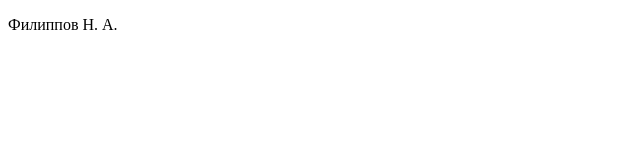
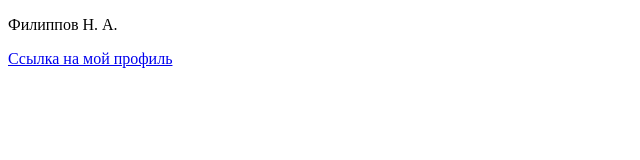
Before and after one commit to Zittan/myLab, a plain HTML site: page index.html in a window 1280 px wide. Shown: the whole page, without its empty margins (0-640 px from the left). Drawn offline with Linux system fonts and the light colour scheme.

Commit message:
Добавление ссылки на профиль

```diff
--- a/index.html
+++ b/index.html
@@ -5,5 +5,6 @@
   </head>
   <body>
     <p> Филиппов Н. А. </p>
+    <a href="https://portal.edu.asu.ru/user/profile.php?id=34784"> Ссылка на мой профиль </a>
   </body>
 </html>
```
